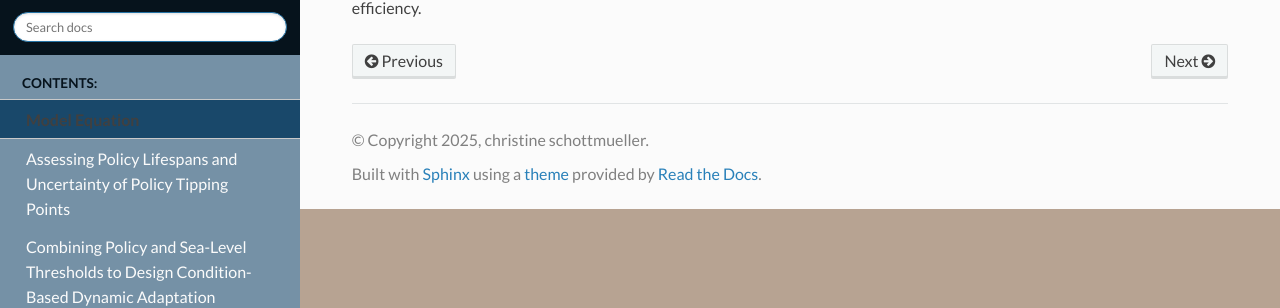
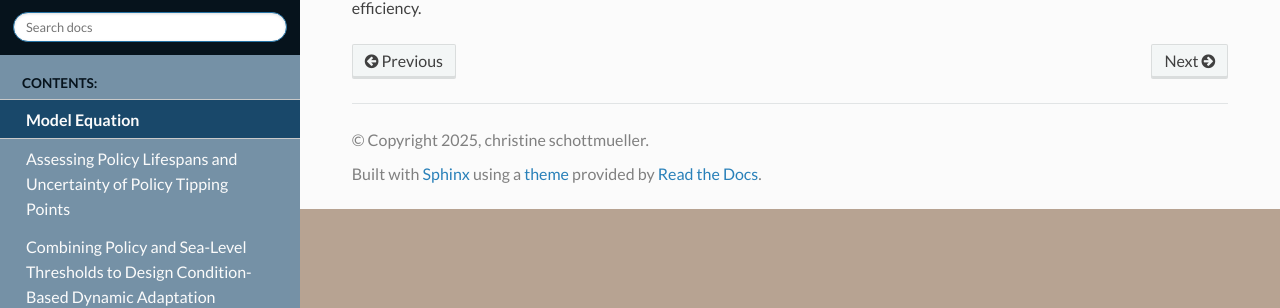
Before and after one commit to christineschottmueller/x-marsh, a Sphinx documentation site: the page built from docs/01_conceptualizing.rst, in a window 1280 px wide. Shown: the part 212-520 px from the top of the page. Built offline with Sphinx 7.4.7 and the Read the Docs theme 3.1.0, drawn with Linux system fonts in a browser that asks for light colours; pages that are not in the unit, such as notebooks, are missing from menus.

Commit message:
Updated custom.css

```diff
--- a/docs/_static/custom.css
+++ b/docs/_static/custom.css
@@ -55,6 +55,7 @@ body {
 {
   background-color: #19486A;
   border-color: #19486A;
+  color: #FBFBFB;
 }
 
 
```
